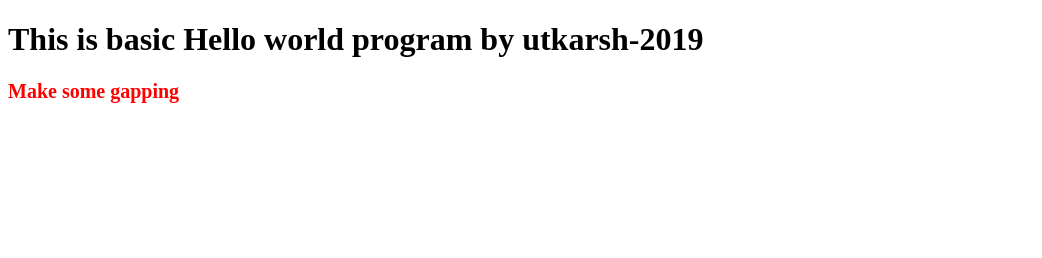
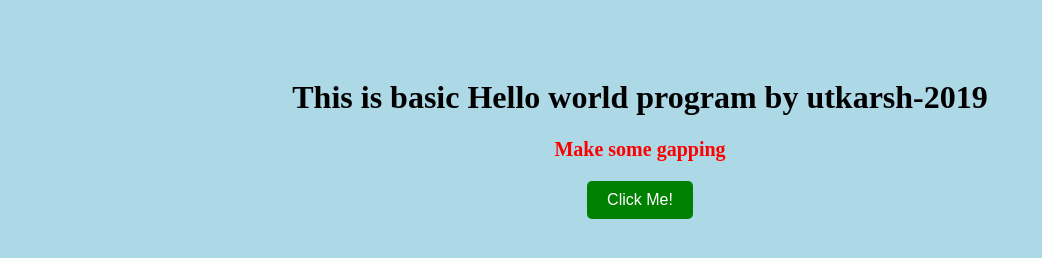
Before and after one commit to workingrajoriya-utkarsh/first-repo, a plain HTML site: page index.html in a window 1280 px wide. Shown: the whole page, without its empty margins (0-1042 px from the left). Drawn offline with Linux system fonts and the light colour scheme.

Commit message:
added button

```diff
--- a/index.html
+++ b/index.html
@@ -3,10 +3,34 @@
 <head>
     <meta charset="UTF-8">
     <meta name="viewport" content="width=device-width, initial-scale=1.0">
-    <title>Document</title>
+    <title>Demo Project</title>
+
+    <style>
+        body {
+            background-color: lightblue;
+            text-align: center;
+            padding: 50px;
+        }
+
+        button {
+            background-color: green;
+            color: white;
+            padding: 10px 20px;
+            border: none;
+            border-radius: 5px;
+            cursor: pointer;
+            font-size: 16px;
+        }
+
+        button:hover {
+            background-color: darkgreen;
+        }
+    </style>
 </head>
 <body>
     <h1>This is basic Hello world program by utkarsh-2019</h1>
     <p style="font-size: 20px; color: red; font-weight: 600;"> Make some gapping </p>
+
+    <button>Click Me!</button>
 </body>
 </html>
```
